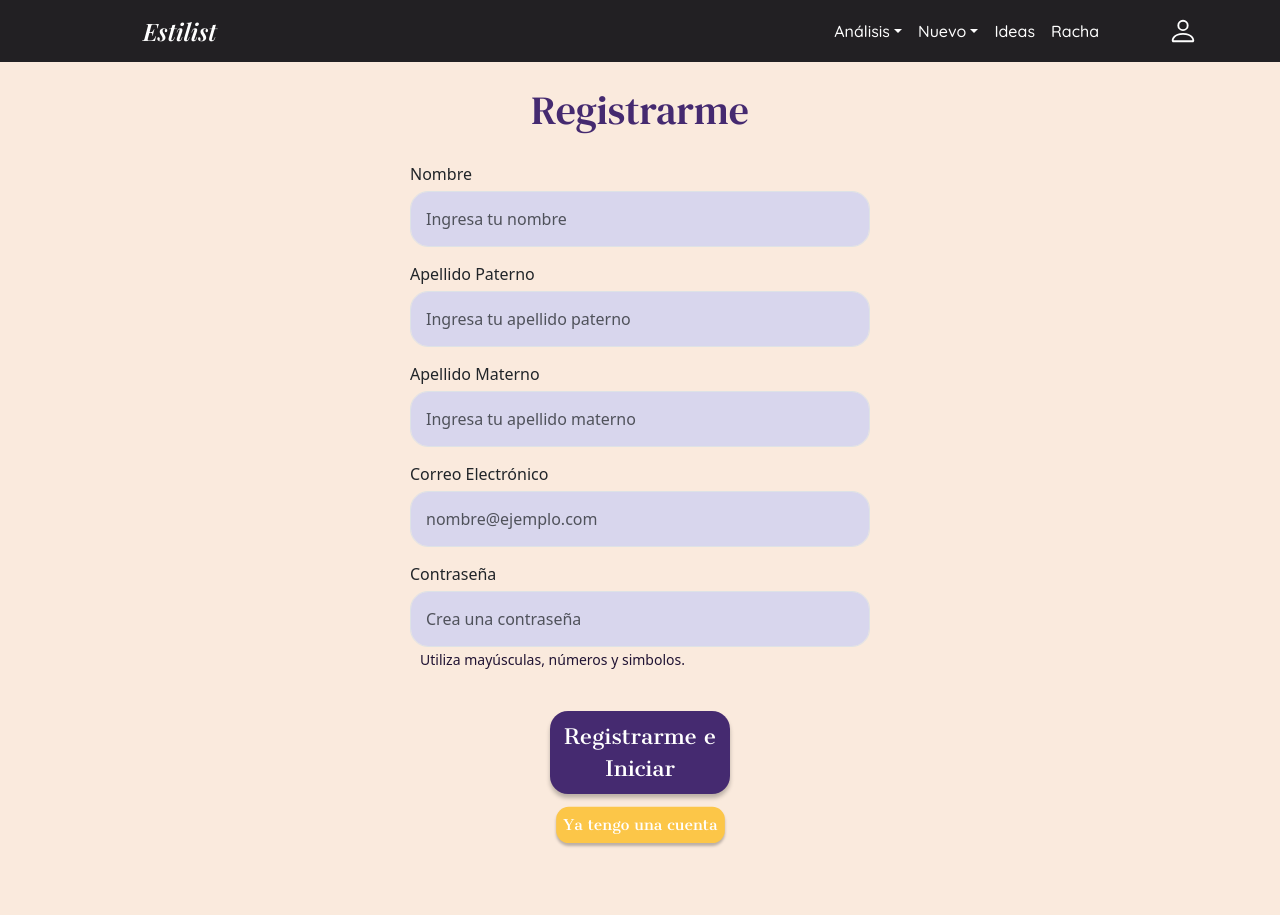
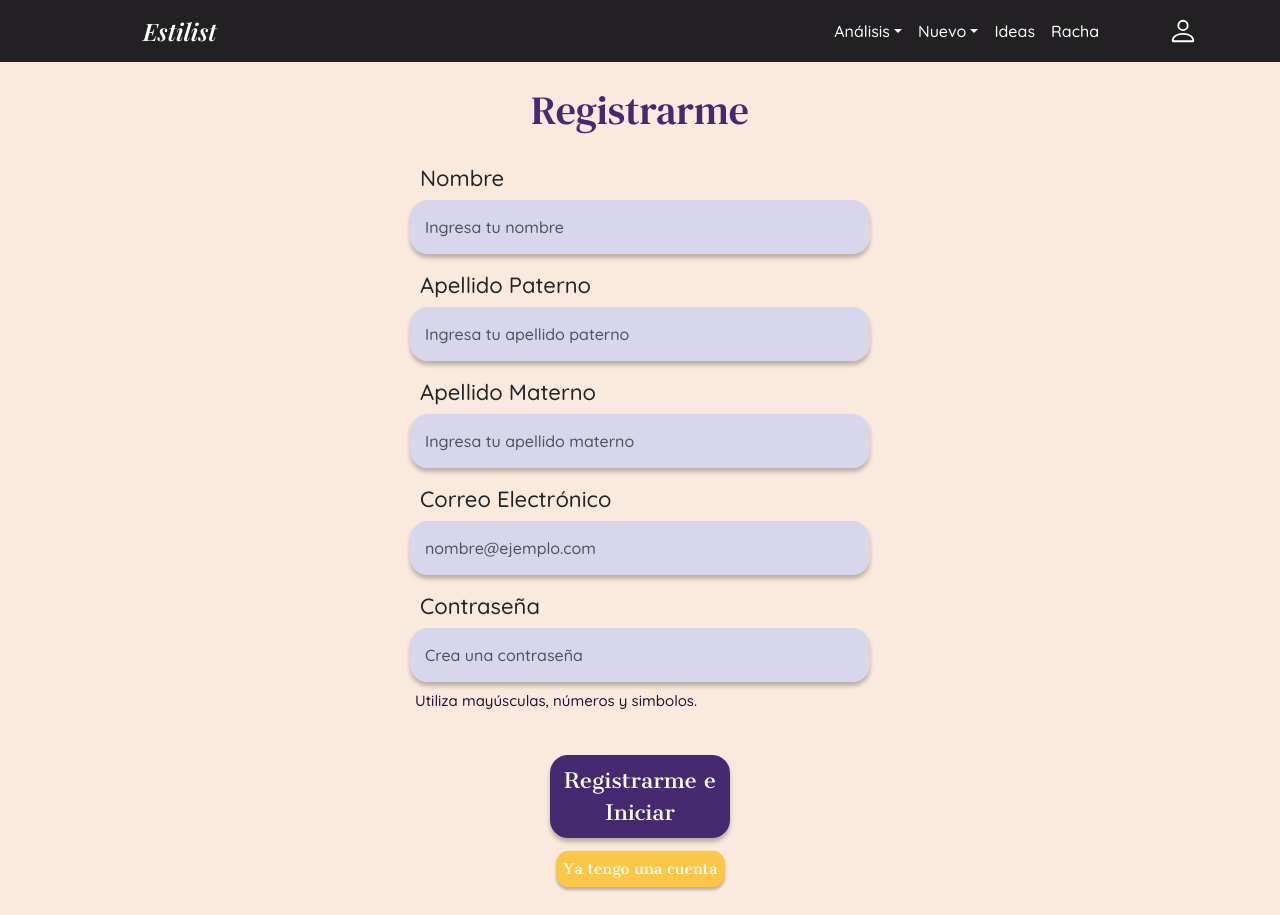
Before and after one commit to Estilist/Website, a React (Vite) app: page /register in a window 1280 px wide. Before the commit the page ends 871 px from the top, so only its background shows below. Built offline with nearby package versions, Linux system fonts and the light colour scheme.

Commit message:
Update Register and Login Form

```diff
--- a/src/components/index.css
+++ b/src/components/index.css
@@ -9,19 +9,35 @@ body {
 
 /* TEXT FORMS */
 .TextForms {
+    font-family: var(--texto-font);
+    font-size: 22px;
     text-align: left; /* definir a la izquierda */
     max-width: 500px;
     margin: 0 auto;
     padding: 20px;
 }
+
 .form-group {
     margin-bottom: 15px; /* Espaciado entre los campos */
 }
+
+.form-group > label {
+    margin-left: 10px;
+}
+
+.form-group > small {
+    margin-left: 5px;
+    font-size: 15px;
+}
+
 .form-control {
     margin-top: 5px;
     background-color: var(--iconos-opacity);
+    border: none;
     border-radius: 18px; /* Bordes redondeados */
     padding: 15px; /* Espaciado interno */
+    box-shadow: 0 4px 4px rgba(0, 0, 0, 0.25);
+
 }
 .form-control:focus {
     box-shadow: 0 0 5px rgba(0, 0, 0, 0.5);
--- a/src/pages/LoginPage.jsx
+++ b/src/pages/LoginPage.jsx
@@ -1,8 +1,11 @@
 import PageTitle from "../components/PageTitle";
 import PrimaryButton from "../components/PrimaryButton";
 import SecondaryButton from '../components/SecondaryButton';
+import { useNavigate } from "react-router-dom";
 
 const LoginPage = () => {
+    const navigate = useNavigate();
+
     return (
         <div>
             <PageTitle>Iniciar Sesión</PageTitle>
--- a/src/pages/RegisterPage.jsx
+++ b/src/pages/RegisterPage.jsx
@@ -1,19 +1,22 @@
+import { useNavigate } from 'react-router-dom';
 import PageTitle from "../components/PageTitle";
 import PrimaryButton from "../components/PrimaryButton";
 import SecondaryButton from '../components/SecondaryButton';
 
 const RegisterPage = () => {
+    const navigate = useNavigate();
+
     return (
         <div>
             <PageTitle>Registrarme</PageTitle>
             <form className="TextForms">
                 {/* Nombre */}
                 <div className="form-group">
-                    <label htmlFor="inputName">Nombre</label>
+                    <label htmlFor="name">Nombre</label>
                     <input
                         type="text"
                         className="form-control"
-                        id="inputName"
+                        id="name"
                         placeholder="Ingresa tu nombre"
                         aria-describedby="nameHelp"
                     />
@@ -21,46 +24,45 @@ const RegisterPage = () => {
 
                 {/* Apellido Paterno */}
                 <div className="form-group">
-                    <label htmlFor="inputLastName1">Apellido Paterno</label>
+                    <label htmlFor="lastName1">Apellido Paterno</label>
                     <input
                         type="text"
                         className="form-control"
-                        id="inputLastName1"
+                        id="lastName1"
                         placeholder="Ingresa tu apellido paterno"
                     />
                 </div>
 
                 {/* Apellido Materno */}
                 <div className="form-group">
-                    <label htmlFor="inputLastName2">Apellido Materno</label>
+                    <label htmlFor="lastName2">Apellido Materno</label>
                     <input
                         type="text"
                         className="form-control"
-                        id="inputLastName2"
+                        id="lastName2"
                         placeholder="Ingresa tu apellido materno"
                     />
                 </div>
 
                 {/* Correo Electrónico */}
                 <div className="form-group">
-                    <label htmlFor="inputEmail">Correo Electrónico</label>
+                    <label htmlFor="email">Correo Electrónico</label>
                     <input
                         type="email"
                         className="form-control"
-                        id="inputEmail"
+                        id="email"
                         placeholder="nombre@ejemplo.com"
                         aria-describedby="emailHelp"
                     />
-
                 </div>
 
                 {/* Contraseña */}
                 <div className="form-group">
-                    <label htmlFor="inputPassword">Contraseña</label>
+                    <label htmlFor="password">Contraseña</label>
                     <input
                         type="password"
                         className="form-control"
-                        id="inputPassword"
+                        id="password"
                         placeholder="Crea una contraseña"
                     />
                     <small id="passwordRequires" className="text">Utiliza mayúsculas, números y simbolos.</small>
@@ -69,20 +71,19 @@ const RegisterPage = () => {
                 {/* Botones */}
                 <div className="buttons">
                     {/* Boton de Registro */}
-                    <div className = "primaryButton">
+                    <div className="primaryButton">
                         <PrimaryButton onClick={{}}>
                             Registrarme e Iniciar
                         </PrimaryButton>
                     </div>
 
                     {/* Boton de Ya Tengo Una Cuenta */}
-                    <div className = "secondaryButton">
-                        <SecondaryButton onClick={{}}>
+                    <div className="secondaryButton">
+                        <SecondaryButton onClick={() => navigate('/login')}>
                             Ya tengo una cuenta
                         </SecondaryButton>
                     </div>
                 </div>
-
             </form>
         </div>
     );
```
